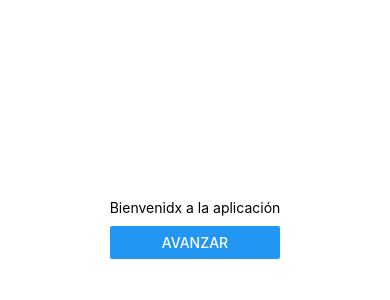
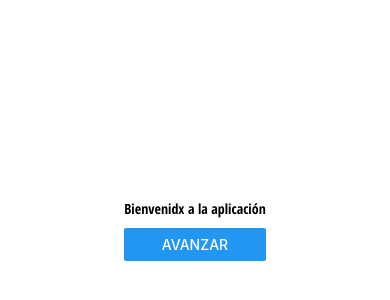
Before and after one commit to Luciano-Tarsia/DesarrolloDeApps, a React Native app: screen / in a window 390 px wide. Shown: the part 136-436 px from the top of the page. Built offline with nearby package versions, Linux system fonts and the light colour scheme.

Commit message:
Tercer entrega

```diff
--- a/App.js
+++ b/App.js
@@ -7,22 +7,18 @@ import WelcomeScreen from './pages/WelcomeScreen';
 import { useFonts } from 'expo-font';
 
 export default function App() {
+  const [avanzar, setAvanzar] = useState(false);
   const [loaded] = useFonts({
     openSans: require('./assets/fonts/OpenSansCondensed-Bold.ttf'),
   })
 
   if (!loaded) return <AppLoading />
 
-  const [avanzar, setAvanzar] = useState(false);
-
-  let content = null
-  avanzar?
-    content = <PrincipalScreen/>
-    : content = <WelcomeScreen setAvanzar={setAvanzar} />
-
   return (
     <View>
-      {content}
+      {avanzar?
+        <PrincipalScreen/>
+      : <WelcomeScreen setAvanzar={setAvanzar} />}
     </View>
   )
 }
--- a/components/Navbar.js
+++ b/components/Navbar.js
@@ -4,7 +4,7 @@ import { StyleSheet, Text, View } from 'react-native';
 const Navbar = () => {
     return (
         <View style={styles.navbar}>
-            <Text style={{fontSize:15}}>Bienvenidx</Text>
+            <Text style={{fontSize:15, fontFamily:"openSans"}}>Bienvenidx</Text>
         </View>
     );
 };
--- a/pages/WelcomeScreen.js
+++ b/pages/WelcomeScreen.js
@@ -6,7 +6,7 @@ const WelcomeScreen = props => {
     return(
 
     <View style={styles.bienvenida}>
-        <Text style={{textAlign: 'center', marginBottom:10}}>Bienvenidx a la aplicación</Text>
+        <Text style={{textAlign: 'center', marginBottom:10, fontFamily:"openSans"}}>Bienvenidx a la aplicación</Text>
         <Button title="Avanzar" onPress={props.setAvanzar}/>
     </View>
     )
```
